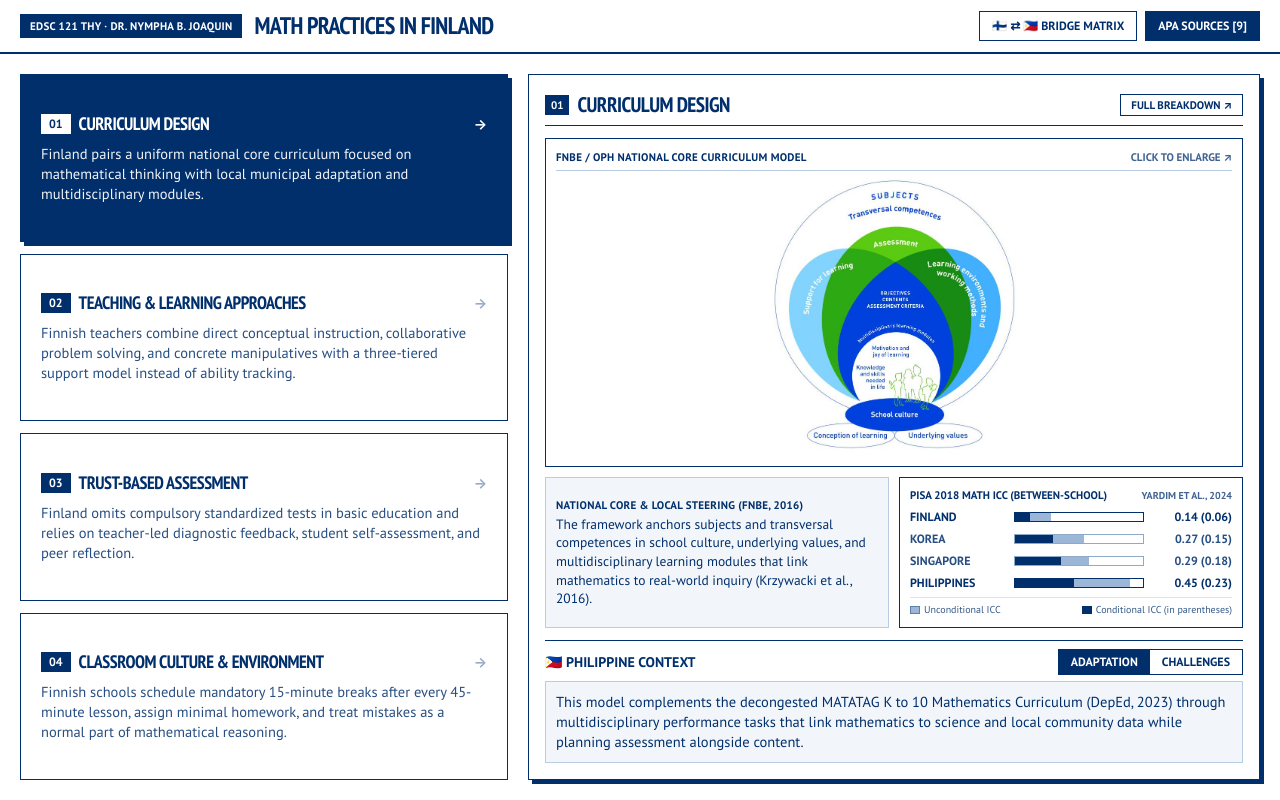
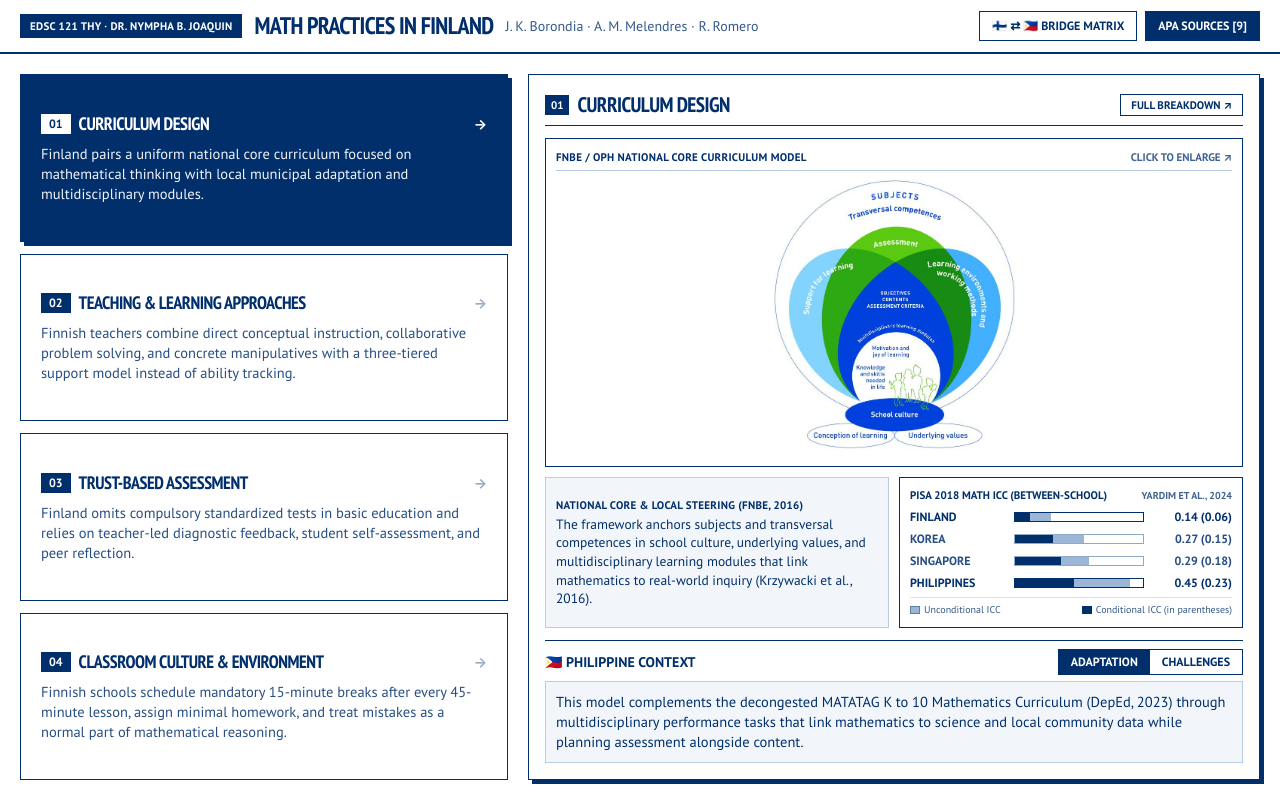
Before and after one commit to iamthenoname/finland-organizer, a plain HTML site: page index.html in a window 1280 px wide. Drawn offline with nearby package versions, Linux system fonts and the light colour scheme.

Commit message:
bring back the author names

```diff
--- a/index.html
+++ b/index.html
@@ -125,7 +125,7 @@
         <h1 class="masthead-title font-heading font-bold text-xl sm:text-2xl uppercase tracking-tight text-[#002F6C] shrink-0">
           Math Practices in Finland
         </h1>
-        <span class="hidden 2xl:inline-block font-sans text-sm text-[#002F6C]/80 whitespace-nowrap shrink-0">
+        <span class="2xl:inline-block font-sans text-sm text-[#002F6C]/80 whitespace-nowrap shrink-0">
           J. K. Borondia · A. M. Melendres · R. Romero
         </span>
       </div>
```
